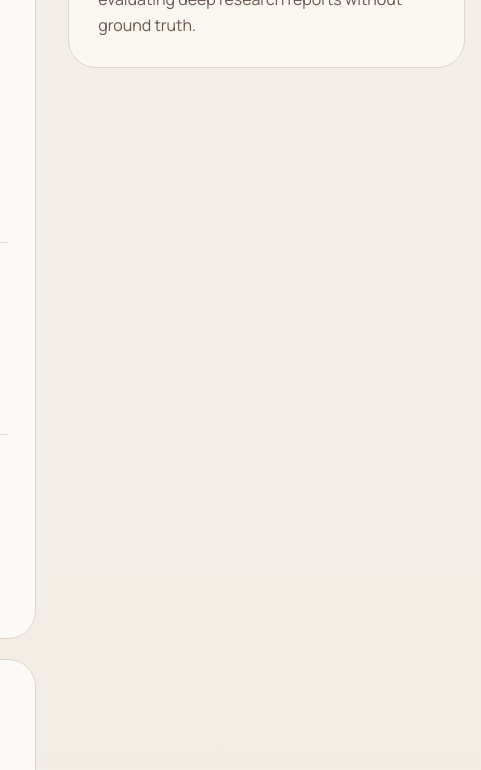
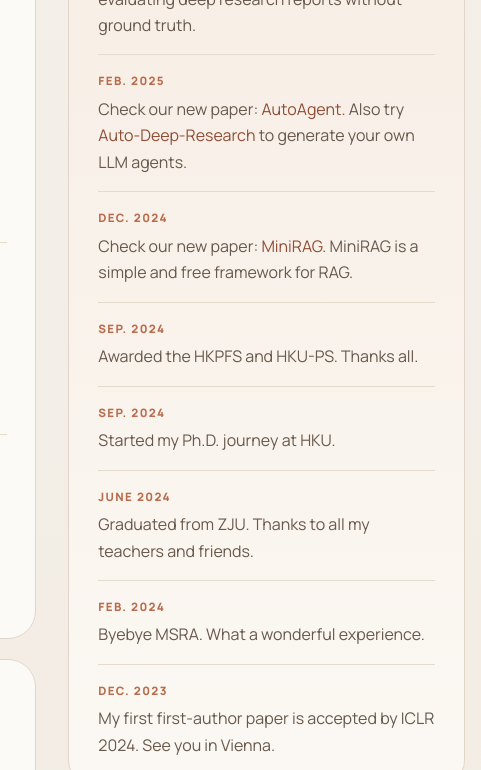
Before and after one commit to TianyuFan0504/TianyuFan0504.github.io, a plain HTML site: page index.html in a window 1280 px wide. Shown: the part 1430-2200 px from the top of the page, 799-1280 px from the left. Drawn offline with Linux system fonts and the light colour scheme.

Commit message:
Restore older news items

```diff
--- a/index.html
+++ b/index.html
@@ -385,6 +385,42 @@
                 research reports without ground truth.
               </p>
             </article>
+            <article>
+              <time datetime="2025-02">Feb. 2025</time>
+              <p>
+                Check our new paper:
+                <a href="https://arxiv.org/abs/2502.05957">AutoAgent</a>. Also try
+                <a href="https://github.com/HKUDS/Auto-Deep-Research">Auto-Deep-Research</a> to generate your own
+                LLM agents.
+              </p>
+            </article>
+            <article>
+              <time datetime="2024-12">Dec. 2024</time>
+              <p>
+                Check our new paper: <a href="https://arxiv.org/abs/2501.06713">MiniRAG</a>. MiniRAG is a simple and
+                free framework for RAG.
+              </p>
+            </article>
+            <article>
+              <time datetime="2024-09">Sep. 2024</time>
+              <p>Awarded the HKPFS and HKU-PS. Thanks all.</p>
+            </article>
+            <article>
+              <time datetime="2024-09">Sep. 2024</time>
+              <p>Started my Ph.D. journey at HKU.</p>
+            </article>
+            <article>
+              <time datetime="2024-06">June 2024</time>
+              <p>Graduated from ZJU. Thanks to all my teachers and friends.</p>
+            </article>
+            <article>
+              <time datetime="2024-02">Feb. 2024</time>
+              <p>Byebye MSRA. What a wonderful experience.</p>
+            </article>
+            <article>
+              <time datetime="2023-12">Dec. 2023</time>
+              <p>My first first-author paper is accepted by ICLR 2024. See you in Vienna.</p>
+            </article>
           </div>
         </section>
       </aside>
```
